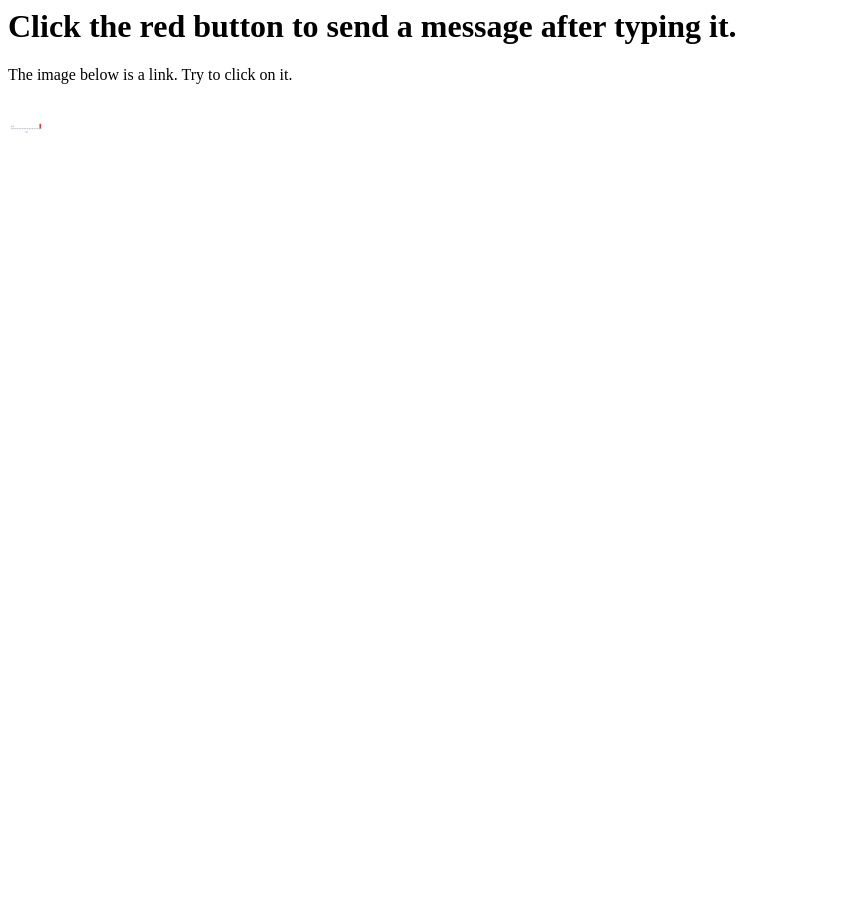
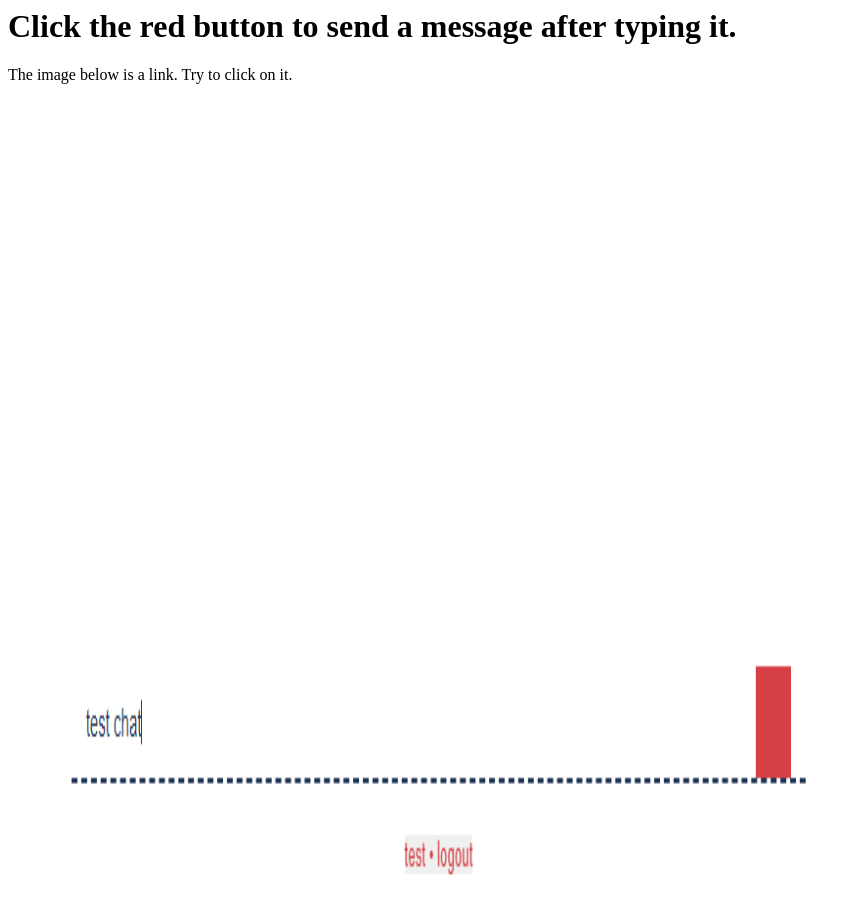
Before and after one commit to gogoat35/BenzChat, a plain HTML site: page about.html in a window 1280 px wide. Shown: the whole page, without its empty margins (0-861 px from the left). Before the commit the page ends 800 px from the top, so only its background shows below. Drawn offline with Linux system fonts and the light colour scheme.

Commit message:
Update about.html

```diff
--- a/about.html
+++ b/about.html
@@ -18,7 +18,7 @@
 
 <p>The image below is a link. Try to click on it.</p>
 
-<a href="benzchat.pages.dev"><img src="redboxexample.png" alt="HTML tutorial" style="width:42px;height:42px;"></a>
+<a href="benzchat.pages.dev"><img src="redboxexample.png" alt="HTML tutorial" style="width:1000px;height:1000px;"></a>
 
 </body>
 </html>
```
